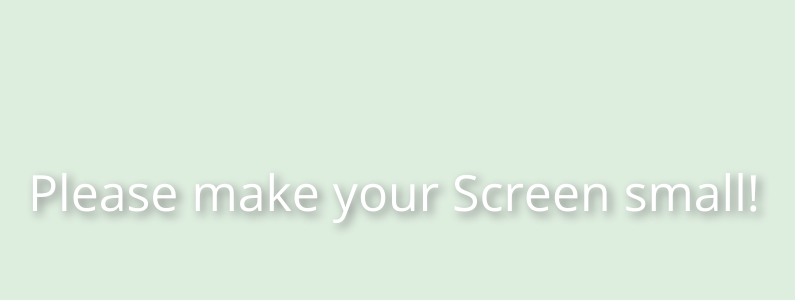
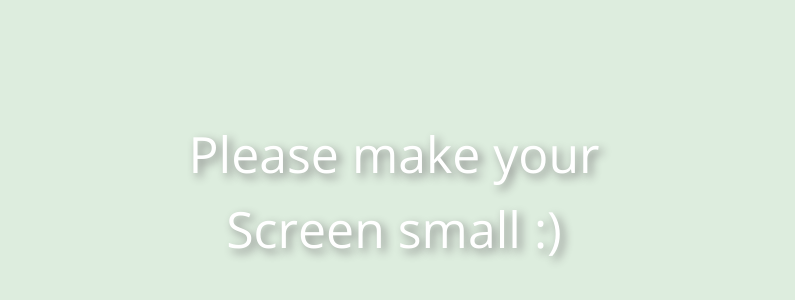
Before and after one commit to desimign/kakao-clone, a plain HTML site: page index.html in a window 1280 px wide. Shown: the part 208-508 px from the top of the page, without its empty margins (246-1041 px from the left). Drawn offline with nearby package versions, Linux system fonts and the light colour scheme.

Commit message:
flex-direction add

```diff
--- a/css/mobile.css
+++ b/css/mobile.css
@@ -3,15 +3,13 @@
   width: 100%;
   height: 100%;
   background-color: #ddedde;
-  /* background-color  #fce006; */
   top: 0;
-  cursor: not-allowed;
+  flex-direction: column;
   justify-content: center;
   align-items: center;
   z-index: 5;
   color: white;
   font-size: 50px;
-  /* font-weight: 500; */
   padding: 0px 20px;
   line-height: 1.5;
   text-shadow: 4px 4px 10px gray;
--- a/index.html
+++ b/index.html
@@ -95,7 +95,8 @@
       </ul>
     </nav>
     <div class="bigScreen">
-      <span class="bigScreen__text">Please make your Screen small!</span>
+      <span class="bigScreen__text">Please make your </span>
+      <span class="bigScreen__text">Screen small :)</span>
     </div>
   </body>
 </html>
```
